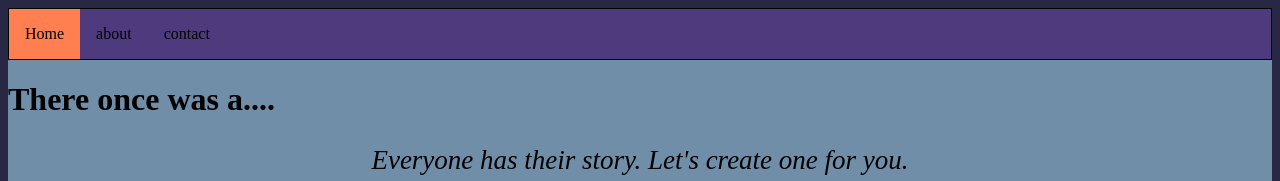
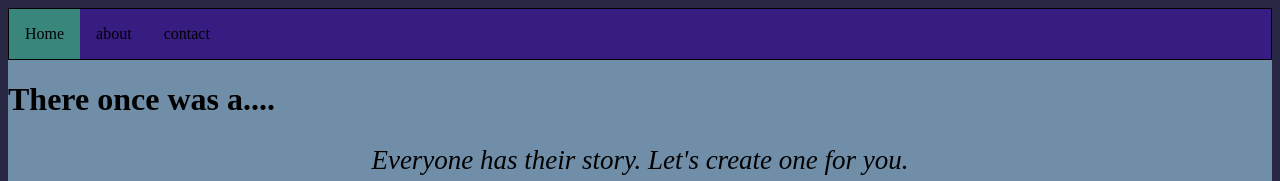
Before and after one commit to LadySechols/LadySechols.github.io, a plain HTML site: page html/index.html in a window 1280 px wide. In both pictures the pointer is over the item "Home". Shown: the top 181 px of the page. Drawn offline with Linux system fonts and the light colour scheme.

Commit message:
color changes

```diff
--- a/css/style.css
+++ b/css/style.css
@@ -18,7 +18,7 @@ p {
     padding: 0;
     overflow:hidden;
     border: 1px solid black;
-    background-color: rgb(77, 59, 126);
+    background-color: rgb(55, 28, 129);
 }
 
 #nav li {
@@ -28,7 +28,7 @@ p {
 }
 
 #nav li:hover {
-    background-color: coral;
+    background-color: rgb(56, 134, 124);
 }
 
 #genre ul {
@@ -47,6 +47,10 @@ p {
     margin: auto;
 }
 
+#genre li:hover {
+    background-color: rgb(108, 161, 179);
+}
+
 img {
     display: block;
     margin-left: auto;
```
